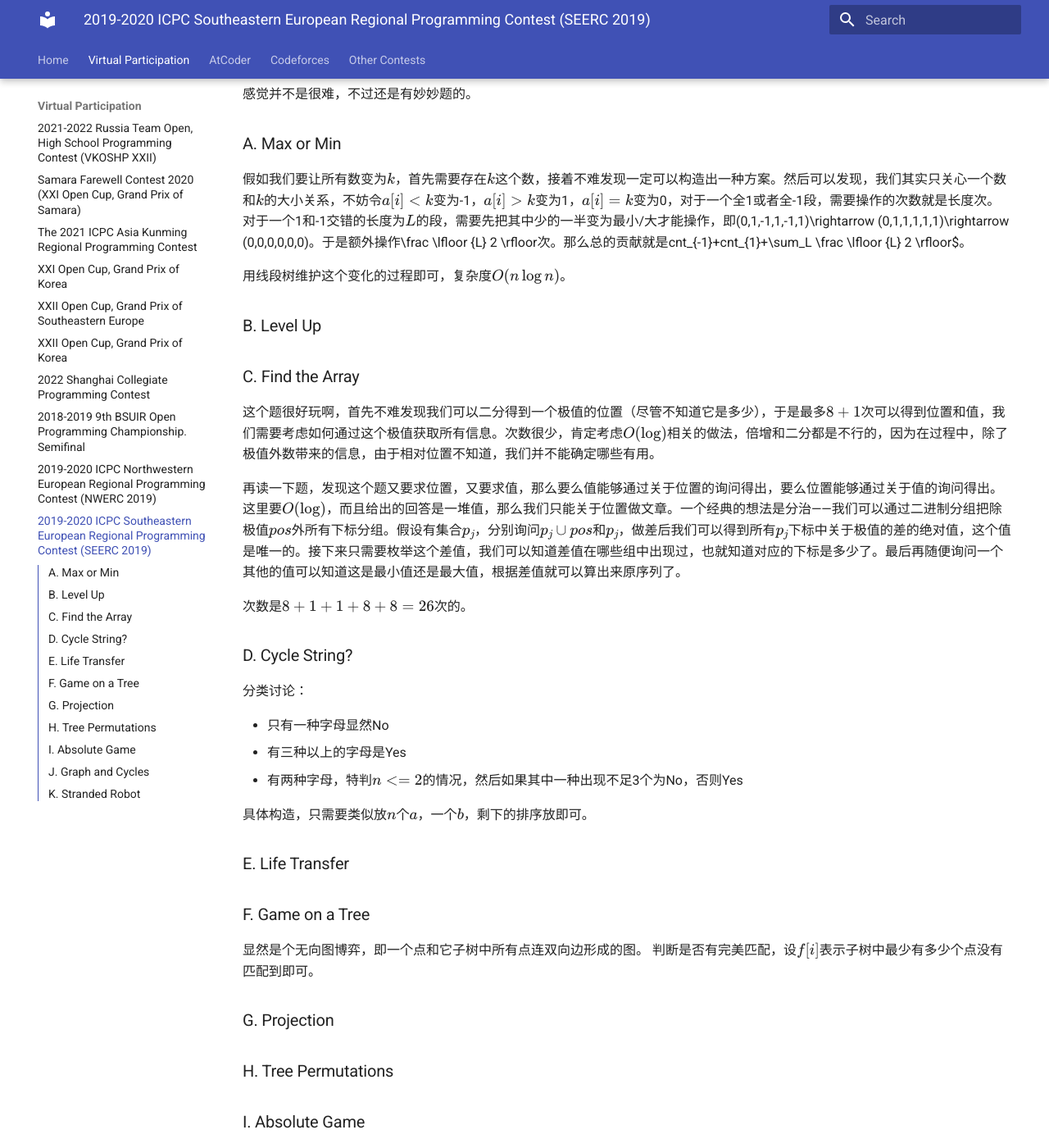
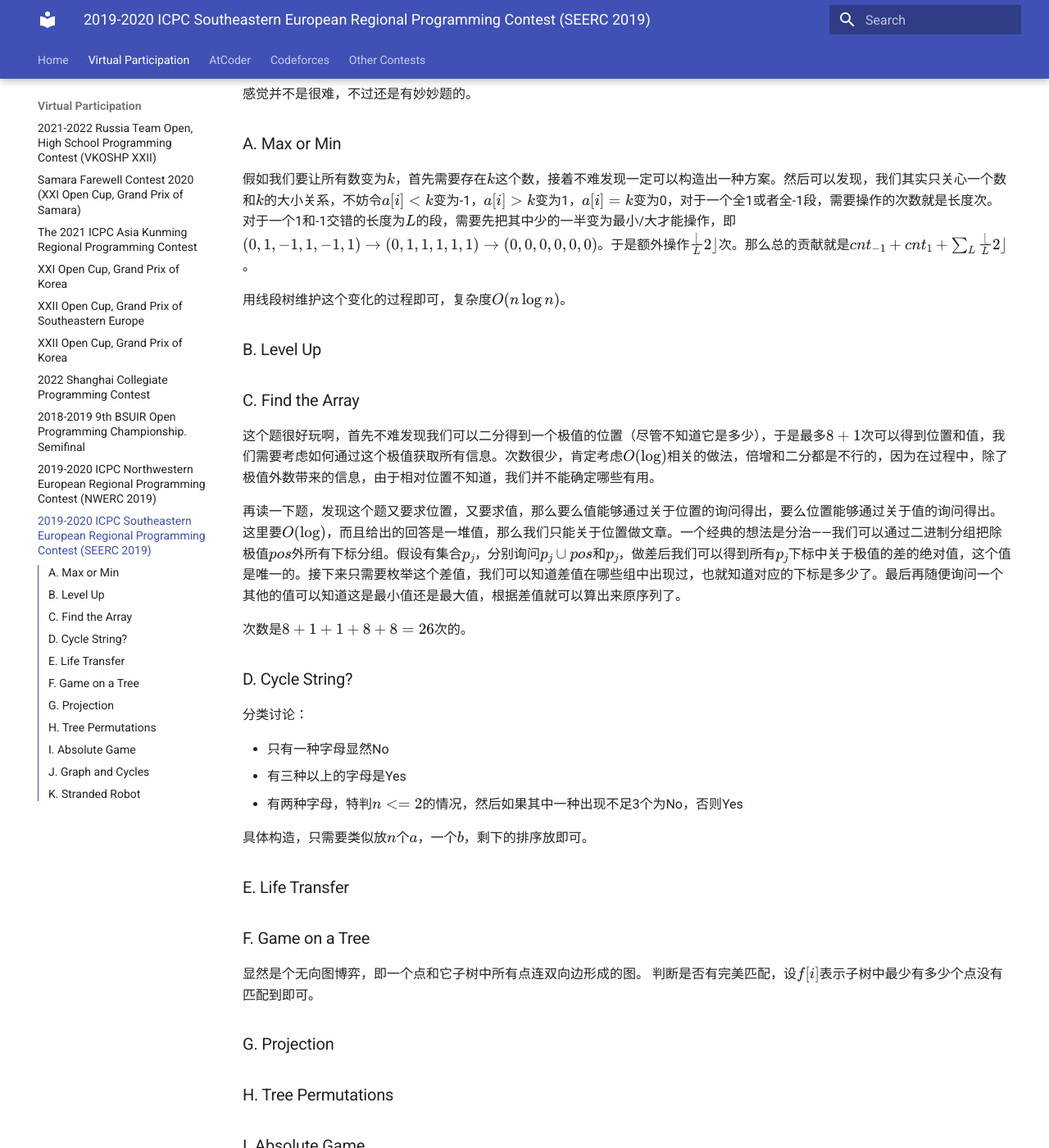
Before and after one commit to SkqLiao/team-wiki, an MkDocs documentation site: the page built from docs/vp/cf-gym-102392.md, in a window 1280 px wide and 1400 px high, scrolled down 258 px. Shown: the whole window at 82% size. Built offline with MkDocs 1.6.1 and Material for MkDocs 9.7.7, drawn with Linux system fonts in a browser that asks for light colours; some of the changed text lies outside the part shown.

Commit message:
Update cf-gym-102392.md

```diff
--- a/docs/vp/cf-gym-102392.md
+++ b/docs/vp/cf-gym-102392.md
@@ -8,7 +8,7 @@
 
 ### A. Max or Min
 
-假如我们要让所有数变为$k$，首先需要存在$k$这个数，接着不难发现一定可以构造出一种方案。然后可以发现，我们其实只关心一个数和$k$的大小关系，不妨令$a[i]<k$变为-1，$a[i]>k$变为1，$a[i]=k$变为0，对于一个全1或者全-1段，需要操作的次数就是长度次。对于一个1和-1交错的长度为$L$的段，需要先把其中少的一半变为最小/大才能操作，即(0,1,-1,1,-1,1)\rightarrow (0,1,1,1,1,1)\rightarrow (0,0,0,0,0,0)$。于是额外操作$\frac \lfloor {L} 2 \rfloor$次。那么总的贡献就是$cnt_{-1}+cnt_{1}+\sum_L \frac \lfloor {L} 2 \rfloor$。
+假如我们要让所有数变为$k$，首先需要存在$k$这个数，接着不难发现一定可以构造出一种方案。然后可以发现，我们其实只关心一个数和$k$的大小关系，不妨令$a[i]<k$变为-1，$a[i]>k$变为1，$a[i]=k$变为0，对于一个全1或者全-1段，需要操作的次数就是长度次。对于一个1和-1交错的长度为$L$的段，需要先把其中少的一半变为最小/大才能操作，即$(0,1,-1,1,-1,1)\rightarrow (0,1,1,1,1,1)\rightarrow (0,0,0,0,0,0)$。于是额外操作$\frac \lfloor {L} 2 \rfloor$次。那么总的贡献就是$cnt_{-1}+cnt_{1}+\sum_L \frac \lfloor {L} 2 \rfloor$。
 
 用线段树维护这个变化的过程即可，复杂度$O(n\log n)$。
 
```
Also changed, not shown: other parts of docs/vp/cf-gym-102392.md (+2 -0 lines).
